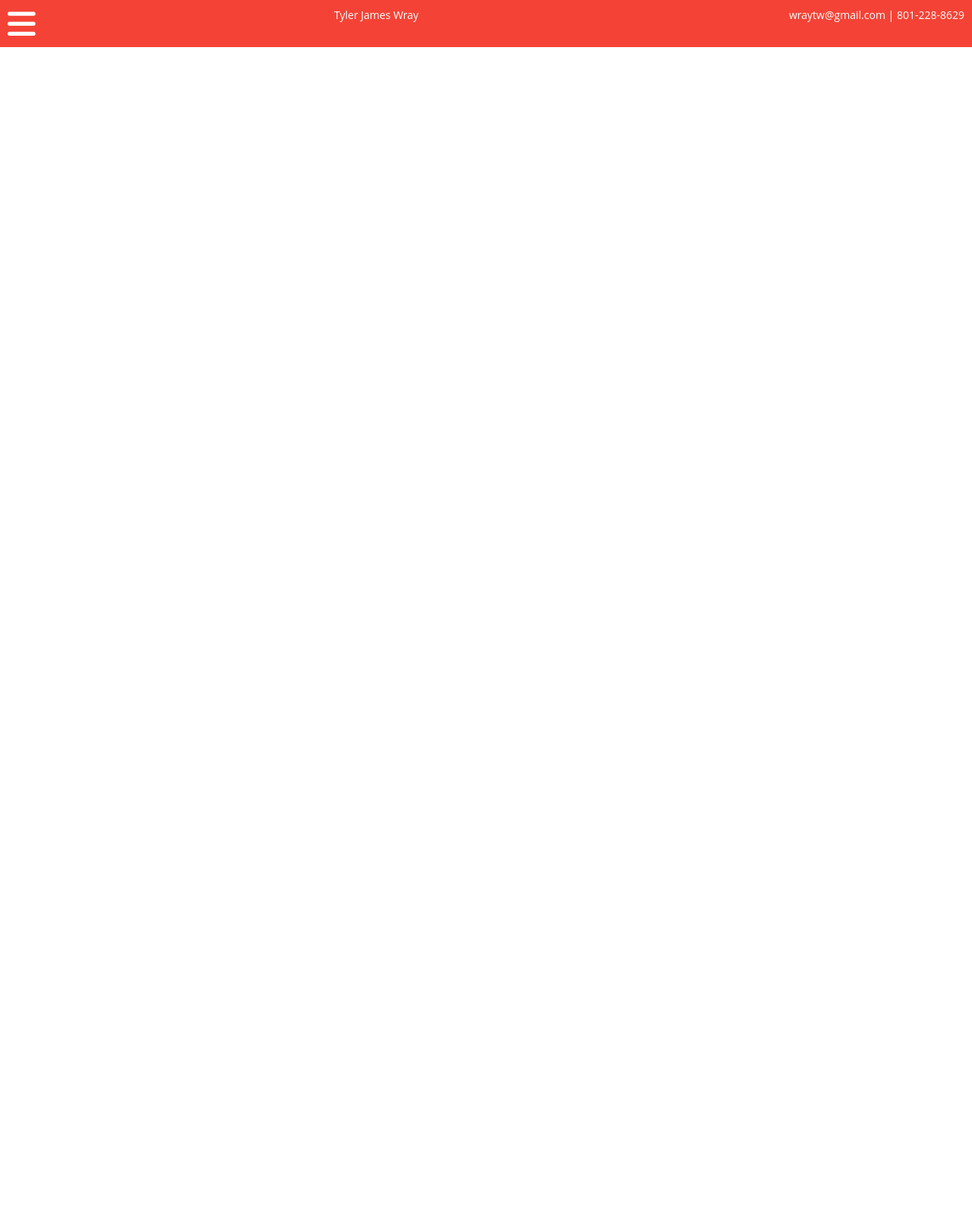
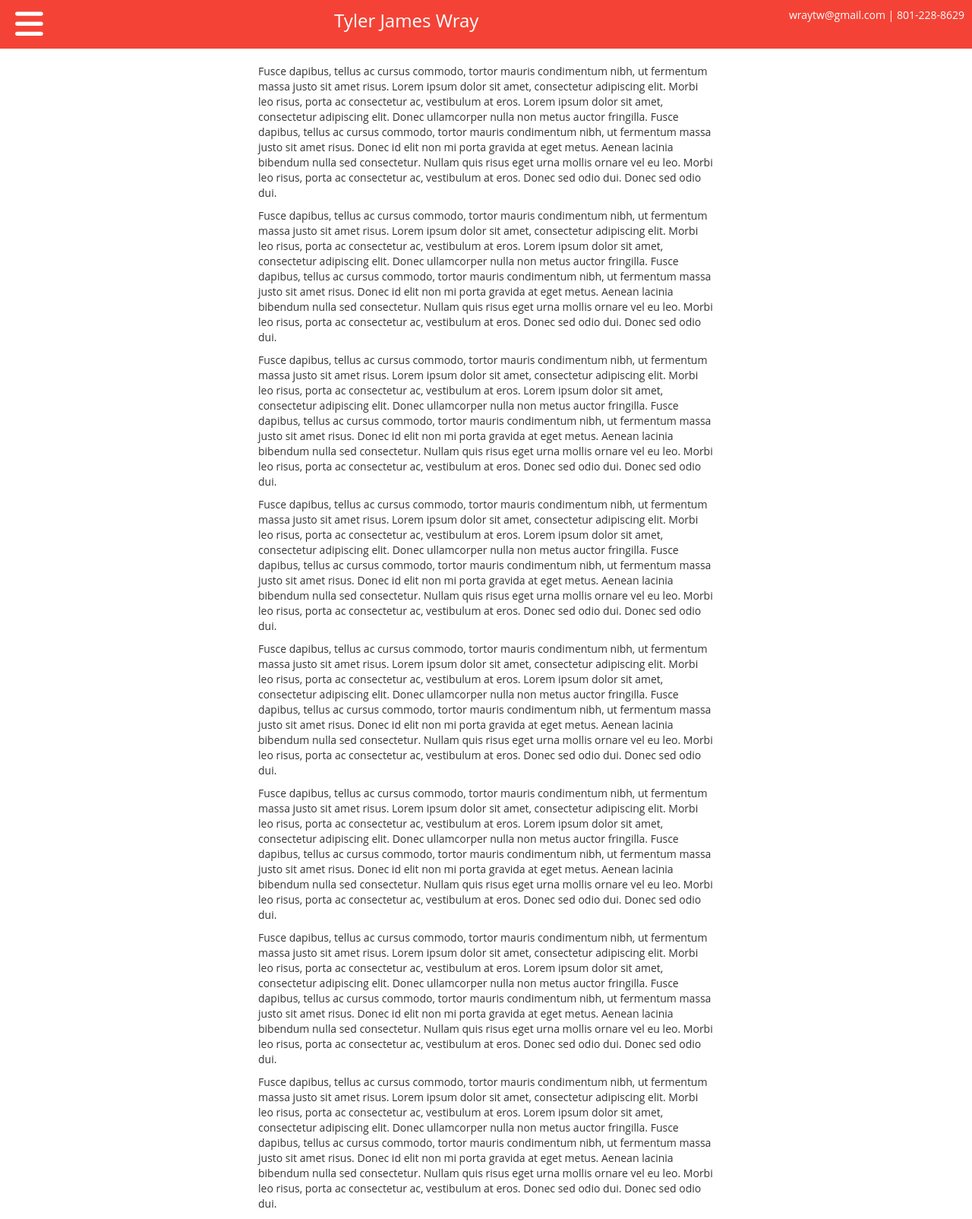
Before and after one commit to tylerwray/PersonalSite-old, a PHP site: page / in a window 1280 px wide. Shown: the whole page at 76% size. Before the commit the page ends 62 px from the top, so only its background shows below. Run offline with PHP 8.4, Linux system fonts and the light colour scheme; some libraries are stand-ins or nearby versions.

Commit message:
Adding stuff again

```diff
--- a/assets/style.css
+++ b/assets/style.css
@@ -1,21 +1,42 @@
 
 * {
     font-family: 'Open Sans', Tahoma, serif;
-    color: white;
+
 }
 header {
     background-color: #F44336;
     padding: 10px;
+    margin-bottom: 20px;
 }
 
 #info, #contact{
     float: right;
+    color: white;
 }
+
+
 
 #nav {
     list-style-type: none;
 }
 
-.fa-bars {
+#nav-btn {
     float: left;
+    color: white;
+    cursor: pointer;
+    padding-left: 10px;
 }
+
+#nav-btn:hover {
+    color: #FFCDD2;
+}
+
+#name {
+    font-size: 24px;
+    color: white;
+}
+
+article {
+    max-width: 600px;
+    margin: auto;
+}
--- a/index.html
+++ b/index.html
@@ -11,18 +11,61 @@
 <body>
     <header class="row">
 
-        <div class="col-xs-12 col-lg-4">
-            <i class="fa fa-bars fa-3x" aria-hidden="true"></i>
+        <div class="col-xs-2 col-sm-4 col-lg-4">
+            <i id="nav-btn" class="fa fa-bars fa-3x" aria-hidden="true"></i>
         </div>
-        <div class="col-xs-12 col-lg-4">
-            <p>Tyler James Wray</p>
+        <div class="col-xs-10 col-sm-4 col-lg-4">
+            <p id="name">Tyler James Wray</p>
         </div>
-        <div id="info" class="col-xs-3 col-lg-4">
+        <div id="contact" class="col-sm-4 col-lg-4">
             <p id="contact">wraytw@gmail.com | 801-228-8629</p>
         </div>
+    </header>
+
+    <article>
+        <p>
+            Fusce dapibus, tellus ac cursus commodo, tortor mauris condimentum nibh, ut fermentum massa justo sit amet risus. Lorem ipsum dolor sit amet, consectetur adipiscing elit. Morbi leo risus, porta ac consectetur ac, vestibulum at eros. Lorem ipsum dolor
+            sit amet, consectetur adipiscing elit. Donec ullamcorper nulla non metus auctor fringilla. Fusce dapibus, tellus ac cursus commodo, tortor mauris condimentum nibh, ut fermentum massa justo sit amet risus. Donec id elit non mi porta gravida
+            at eget metus. Aenean lacinia bibendum nulla sed consectetur. Nullam quis risus eget urna mollis ornare vel eu leo. Morbi leo risus, porta ac consectetur ac, vestibulum at eros. Donec sed odio dui. Donec sed odio dui.
+        </p>
+        <p>
+            Fusce dapibus, tellus ac cursus commodo, tortor mauris condimentum nibh, ut fermentum massa justo sit amet risus. Lorem ipsum dolor sit amet, consectetur adipiscing elit. Morbi leo risus, porta ac consectetur ac, vestibulum at eros. Lorem ipsum dolor
+            sit amet, consectetur adipiscing elit. Donec ullamcorper nulla non metus auctor fringilla. Fusce dapibus, tellus ac cursus commodo, tortor mauris condimentum nibh, ut fermentum massa justo sit amet risus. Donec id elit non mi porta gravida
+            at eget metus. Aenean lacinia bibendum nulla sed consectetur. Nullam quis risus eget urna mollis ornare vel eu leo. Morbi leo risus, porta ac consectetur ac, vestibulum at eros. Donec sed odio dui. Donec sed odio dui.
+        </p>
+        <p>
+            Fusce dapibus, tellus ac cursus commodo, tortor mauris condimentum nibh, ut fermentum massa justo sit amet risus. Lorem ipsum dolor sit amet, consectetur adipiscing elit. Morbi leo risus, porta ac consectetur ac, vestibulum at eros. Lorem ipsum dolor
+            sit amet, consectetur adipiscing elit. Donec ullamcorper nulla non metus auctor fringilla. Fusce dapibus, tellus ac cursus commodo, tortor mauris condimentum nibh, ut fermentum massa justo sit amet risus. Donec id elit non mi porta gravida
+            at eget metus. Aenean lacinia bibendum nulla sed consectetur. Nullam quis risus eget urna mollis ornare vel eu leo. Morbi leo risus, porta ac consectetur ac, vestibulum at eros. Donec sed odio dui. Donec sed odio dui.
+        </p>
+        <p>
+            Fusce dapibus, tellus ac cursus commodo, tortor mauris condimentum nibh, ut fermentum massa justo sit amet risus. Lorem ipsum dolor sit amet, consectetur adipiscing elit. Morbi leo risus, porta ac consectetur ac, vestibulum at eros. Lorem ipsum dolor
+            sit amet, consectetur adipiscing elit. Donec ullamcorper nulla non metus auctor fringilla. Fusce dapibus, tellus ac cursus commodo, tortor mauris condimentum nibh, ut fermentum massa justo sit amet risus. Donec id elit non mi porta gravida
+            at eget metus. Aenean lacinia bibendum nulla sed consectetur. Nullam quis risus eget urna mollis ornare vel eu leo. Morbi leo risus, porta ac consectetur ac, vestibulum at eros. Donec sed odio dui. Donec sed odio dui.
+        </p>
+        <p>
+            Fusce dapibus, tellus ac cursus commodo, tortor mauris condimentum nibh, ut fermentum massa justo sit amet risus. Lorem ipsum dolor sit amet, consectetur adipiscing elit. Morbi leo risus, porta ac consectetur ac, vestibulum at eros. Lorem ipsum dolor
+            sit amet, consectetur adipiscing elit. Donec ullamcorper nulla non metus auctor fringilla. Fusce dapibus, tellus ac cursus commodo, tortor mauris condimentum nibh, ut fermentum massa justo sit amet risus. Donec id elit non mi porta gravida
+            at eget metus. Aenean lacinia bibendum nulla sed consectetur. Nullam quis risus eget urna mollis ornare vel eu leo. Morbi leo risus, porta ac consectetur ac, vestibulum at eros. Donec sed odio dui. Donec sed odio dui.
+        </p>
+        <p>
+            Fusce dapibus, tellus ac cursus commodo, tortor mauris condimentum nibh, ut fermentum massa justo sit amet risus. Lorem ipsum dolor sit amet, consectetur adipiscing elit. Morbi leo risus, porta ac consectetur ac, vestibulum at eros. Lorem ipsum dolor
+            sit amet, consectetur adipiscing elit. Donec ullamcorper nulla non metus auctor fringilla. Fusce dapibus, tellus ac cursus commodo, tortor mauris condimentum nibh, ut fermentum massa justo sit amet risus. Donec id elit non mi porta gravida
+            at eget metus. Aenean lacinia bibendum nulla sed consectetur. Nullam quis risus eget urna mollis ornare vel eu leo. Morbi leo risus, porta ac consectetur ac, vestibulum at eros. Donec sed odio dui. Donec sed odio dui.
+        </p>
+        <p>
+            Fusce dapibus, tellus ac cursus commodo, tortor mauris condimentum nibh, ut fermentum massa justo sit amet risus. Lorem ipsum dolor sit amet, consectetur adipiscing elit. Morbi leo risus, porta ac consectetur ac, vestibulum at eros. Lorem ipsum dolor
+            sit amet, consectetur adipiscing elit. Donec ullamcorper nulla non metus auctor fringilla. Fusce dapibus, tellus ac cursus commodo, tortor mauris condimentum nibh, ut fermentum massa justo sit amet risus. Donec id elit non mi porta gravida
+            at eget metus. Aenean lacinia bibendum nulla sed consectetur. Nullam quis risus eget urna mollis ornare vel eu leo. Morbi leo risus, porta ac consectetur ac, vestibulum at eros. Donec sed odio dui. Donec sed odio dui.
+        </p>
+        <p>
+            Fusce dapibus, tellus ac cursus commodo, tortor mauris condimentum nibh, ut fermentum massa justo sit amet risus. Lorem ipsum dolor sit amet, consectetur adipiscing elit. Morbi leo risus, porta ac consectetur ac, vestibulum at eros. Lorem ipsum dolor
+            sit amet, consectetur adipiscing elit. Donec ullamcorper nulla non metus auctor fringilla. Fusce dapibus, tellus ac cursus commodo, tortor mauris condimentum nibh, ut fermentum massa justo sit amet risus. Donec id elit non mi porta gravida
+            at eget metus. Aenean lacinia bibendum nulla sed consectetur. Nullam quis risus eget urna mollis ornare vel eu leo. Morbi leo risus, porta ac consectetur ac, vestibulum at eros. Donec sed odio dui. Donec sed odio dui.
+        </p>
+    </article>
 
 
-    </header>
 </body>
 
 </html>
```
